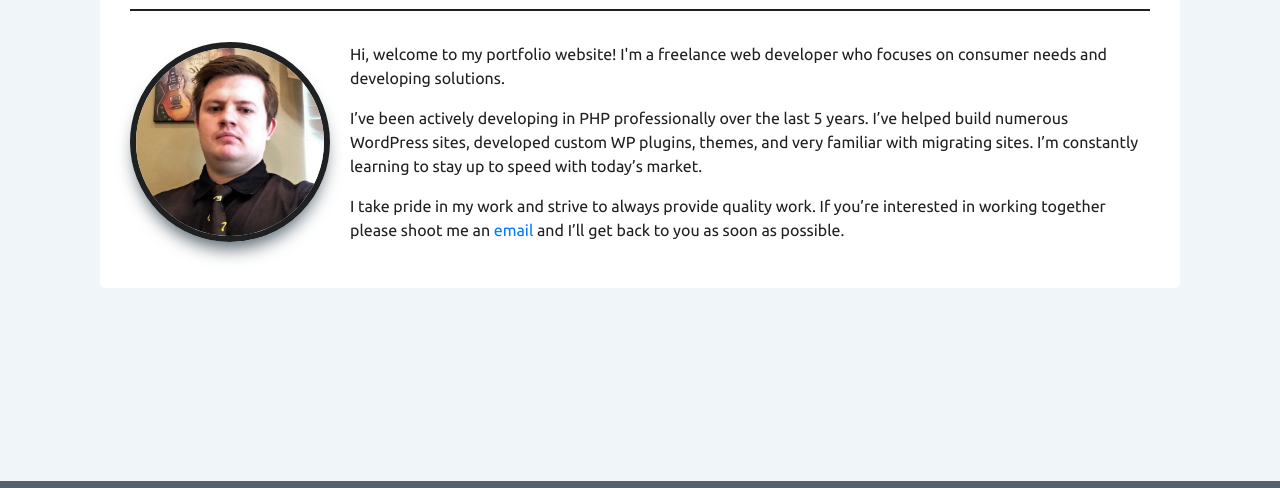
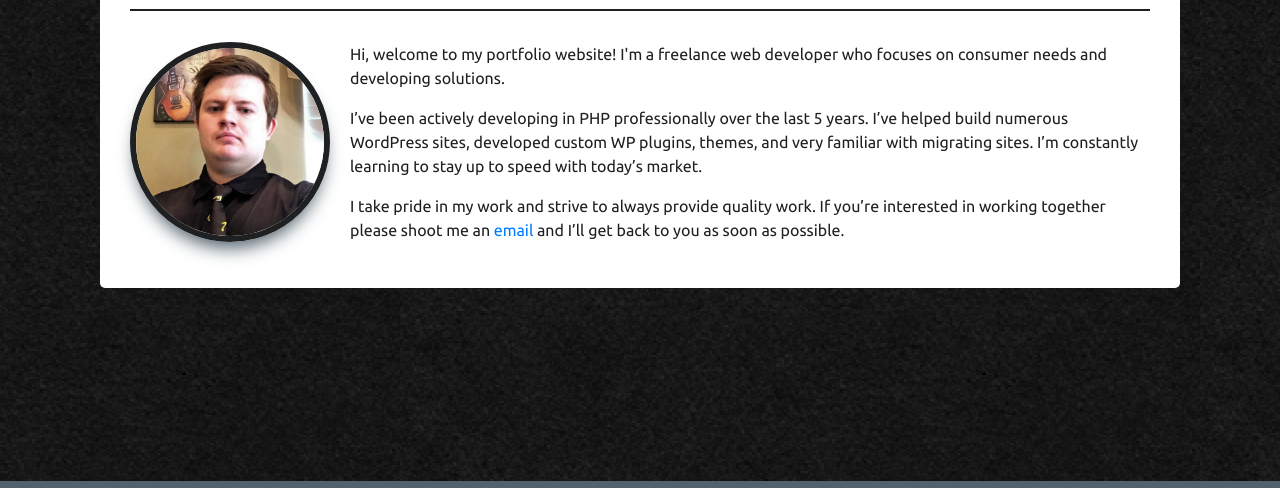
Before and after one commit to ccollins1544/Bootstrap-Portfolio, a plain HTML site: page index.html in a window 1280 px wide. Shown: the part 215-703 px from the top of the page. Drawn offline with nearby package versions, Linux system fonts and the light colour scheme.

Commit message:
fixed title tag and updated page background

```diff
--- a/css/style.css
+++ b/css/style.css
@@ -80,7 +80,8 @@ h6 {
 body.page-template {
     font-family: "Ubuntu";
     color: var(--body-text);
-    background-color: var(--body-background);
+    /* background-color: var(--body-background); */
+    background: url('../img/black_paper_800x800.png')
 }
 
 .container-fluid {
--- a/index.html
+++ b/index.html
@@ -3,7 +3,7 @@
 
 <head>
     <meta charset="UTF-8">
-    <title>Basic Portfolio | About</title>
+    <title>Bootstrap Portfolio | About</title>
     <meta name="description" content="Portfolio Created in Coding Bootcamp Fall 2019." />
     <meta name="viewport" content="width=device-width, initial-scale=1">
 
```
Also changed, not shown: contact.html (+1 -1 lines), portfolio.html (+1 -1 lines), img/black_paper_400x400.png (added), img/black_paper_800x800.png (added), 1 other file.
